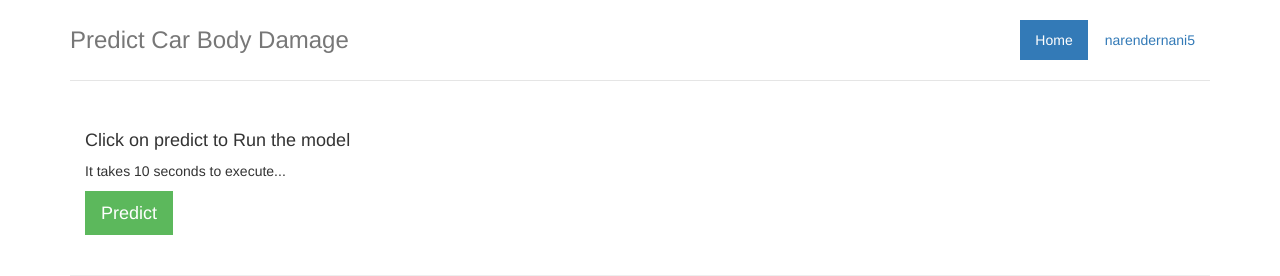
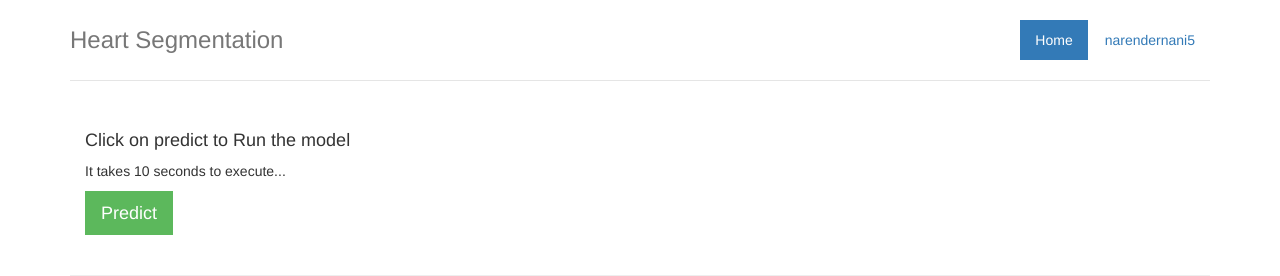
Before and after one commit to itsahyarr/heart_segmentation_app, a Flask app: template templates/processing.html in a window 1280 px wide. Shown: the top 276 px of the page. Run offline with Flask 2, Linux system fonts and the light colour scheme; the template is opened without the code that fills it: most values are stand-ins (such as "Sample title", 1, 10 or a date in 2020); some libraries are stand-ins or nearby versions.

Commit message:
adding model and bug fixing

```diff
--- a/mask.py
+++ b/mask.py
@@ -14,7 +14,7 @@ from tensorflow.python.keras.callbacks import TensorBoard
 from tensorflow.keras.callbacks import ModelCheckpoint
 from tensorflow.keras.models import Model, load_model
 from tensorflow.keras.layers import *
-from tensorflow.keras import regularizers, layers
+from tensorflow.keras import regularizers, layers, models, losses
 import segmentation_models as sm
 
 #https://jinglescode.github.io/datascience/2019/12/02/biomedical-image-segmentation-u-net-nested/
@@ -127,11 +127,17 @@ def predict(file_path):
   image = parse_image(file_path, resize = True)
   test1 = tf.data.Dataset.from_tensor_slices([image])
   # Loading best model
-  model = Nested_UNet(3)
-  model.compile(optimizer='adam', loss=sm.losses.dice_loss, metrics=[dice_coef])
+  # model = Nested_UNet(3)
+  # model.compile(optimizer='adam', loss=sm.losses.dice_loss, metrics=[dice_coef])
+  ###
+#   model = models.Model(inputs=[Resnet.input], outputs=[outputs1])
+
+  model = tf.keras.models.load_model('model/heart_segmentation.h5', custom_objects={'Functional':tf.keras.models.Model})
+  model.compile(optimizer = tf.keras.optimizers.Adam(lr=0.005), loss = losses.sparse_categorical_crossentropy,metrics = ['sparse_categorical_accuracy'] )
+#   model = models.Model(inputs=[Resnet.input], outputs=[outputs1])
   te = test1.batch(1)
   model.predict(te)
-  model.load_weights('model/car_damage_unet++1.h5')
+#   model.load_weights('model/heart_segmentation.h5')
   for image in test1.take(1):
     pred_mask = model.predict(image[tf.newaxis, ...])[0]
   return image, pred_mask
--- a/templates/processing.html
+++ b/templates/processing.html
@@ -26,13 +26,11 @@
         <div class="header">
             <nav>
                 <ul class="nav nav-pills pull-right">
-                    <li role="presentation" class="active"><a href="/">Home</a>
-                    </li>
-                    <li role="presentation"><a href="https://github.com/narendernani5">narendernani5</a>
-                    </li>
+                    <li role="presentation" class="active"><a href="/">Home</a></li>
+                    <li role="presentation"><a href="https://github.com/narendernani5">narendernani5</a></li>
                 </ul>
             </nav>
-            <h3 class="text-muted">Predict Car Body Damage</h3>
+            <h3 class="text-muted">Heart Segmentation</h3>
         </div>
 
         <div class="row marketing">
@@ -55,7 +53,7 @@
           </div>
 
         <footer class="footer">
-            <p>&copy; narender reddy 2020. Using tensorflow, Python and Flask.</p>
+            <p>&copy; AI Mastery Program 2022. Using tensorflow, Python and Flask.</p>
         </footer>
 
     </div>
```
Also changed, not shown: static/images/001.jpeg (added), static/images/cardiac.jpg (added), 2 other files.
